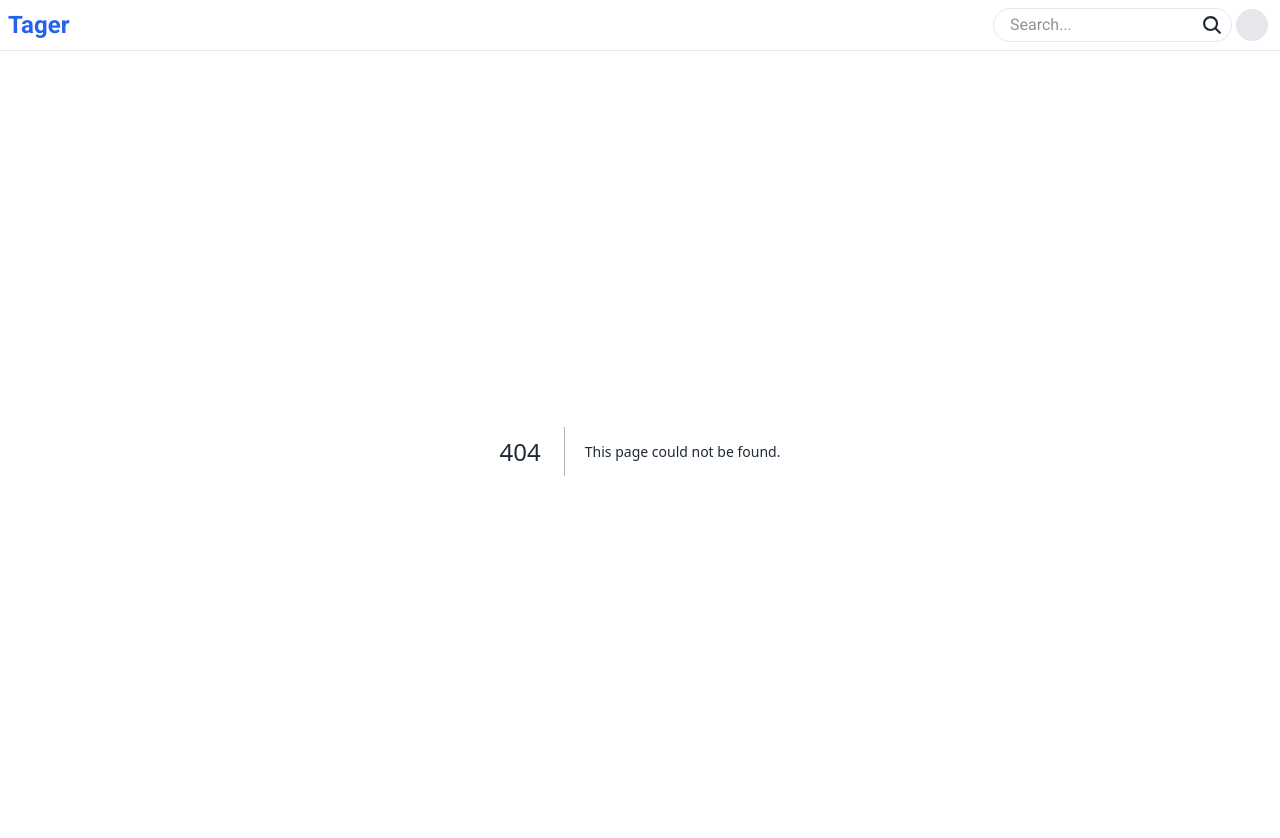
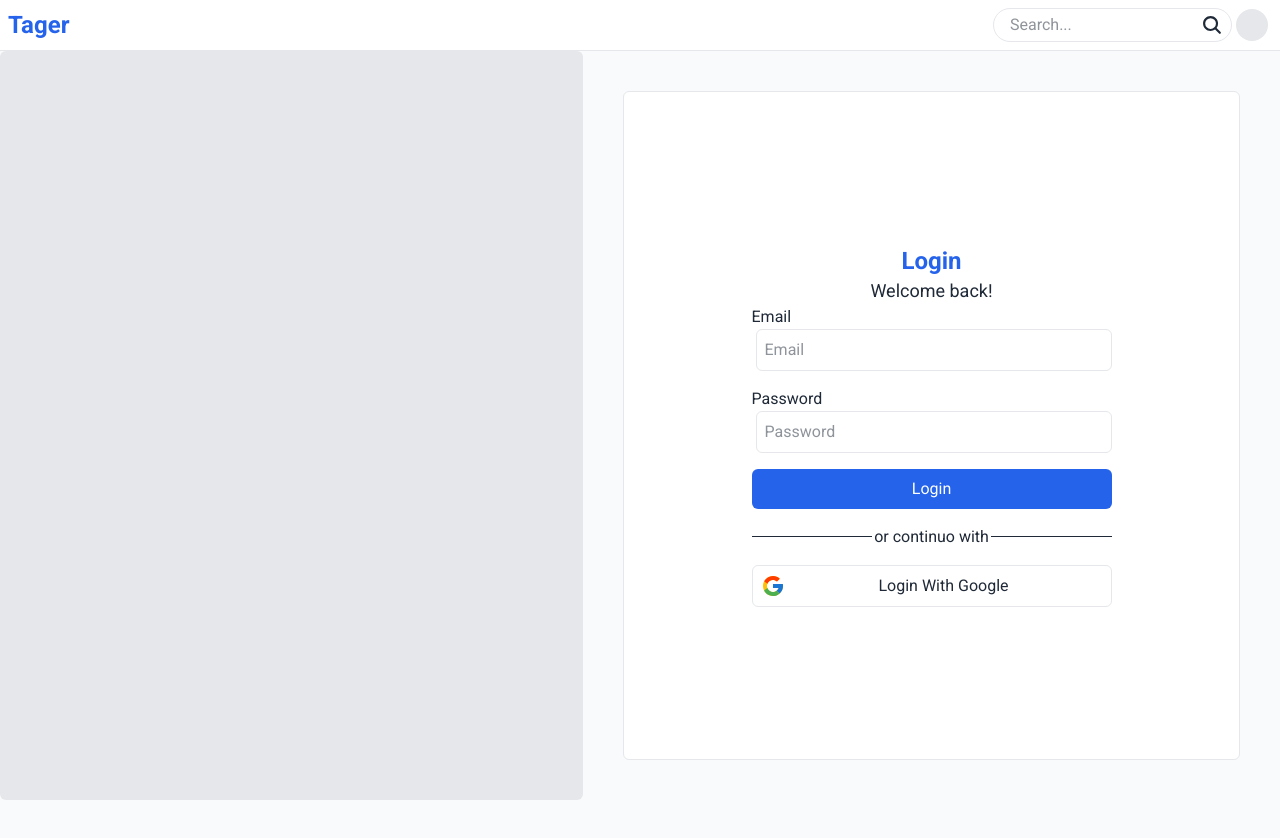
Before and after one commit to ImadAlshikh/TagerClient, a Next.js app: page /login in a window 1280 px wide. Before the commit this address had no page. Shown: the top 838 px of the page. After the commit the page ends 800 px from the top, so only its background shows below. Built offline with nearby package versions, Linux system fonts and the light colour scheme.

Commit message:
add login page

```diff
--- a/next.config.ts
+++ b/next.config.ts
@@ -1,10 +1,5 @@
 import type { NextConfig } from "next";
 
-const nextConfig: NextConfig = {
-  /* config options here */
-  experimental: {
-    webpackBuildWorker: true,
-  },
-};
+const nextConfig: NextConfig = {};
 
 export default nextConfig;
--- /dev/null
+++ b/src/app/(auth)/login/page.tsx
@@ -0,0 +1,58 @@
+import { FcGoogle } from "react-icons/fc";
+
+export default function page() {
+  return (
+    <div className="h-full">
+      <div className="flex flex-col md:flex-row h-full">
+        <div className="hidden md:block banner flex-1 bg-border animate-pulse rounded-md  min-h-full"></div>
+
+        <form className="login-form flex flex-col justify-center items-center md:flex-1 bg-white border border-border p-4  m-10 rounded-md">
+          <div className="flex flex-col items-center">
+            <h2 className="text-primary font-bold text-2xl">Login</h2>
+            <div className="text-lg">Welcome back!</div>
+          </div>
+          <div className="flex flex-col gap-4 w-90">
+            <div className="flex flex-col">
+              <label htmlFor="email">Email</label>
+              <input
+                type="text"
+                name="email"
+                id="email"
+                placeholder="Email"
+                className="px-2 py-2 ml-1 outline-text border border-border rounded-md focus:outline-2"
+              />
+            </div>
+            <div className="flex flex-col ">
+              <label htmlFor="password">Password</label>
+              <input
+                type="text"
+                name="password"
+                id="password"
+                placeholder="Password"
+                className="px-2 py-2 ml-1 outline-text border border-border  rounded-md focus:outline-2"
+              />
+            </div>
+            <button
+              type="button"
+              className="bg-primary hover:bg-primary-dark text-white rounded-md px-2 py-2"
+            >
+              Login
+            </button>
+            <div className="flex items-center gap-0.5">
+              <hr className="bg-text flex-1" />
+              <span>or continuo with</span>
+              <hr className="bg-text flex-1" />
+            </div>
+            <button
+              type="button"
+              className="rounded-md border hover:bg-bg border-border p-2 flex items-center"
+            >
+              <FcGoogle size={24} />
+              <span className="grow">Login With Google</span>
+            </button>
+          </div>
+        </form>
+      </div>
+    </div>
+  );
+}
--- a/src/app/layout.tsx
+++ b/src/app/layout.tsx
@@ -16,14 +16,16 @@ export default function RootLayout({
   children: React.ReactNode;
 }>) {
   return (
-    <html lang="en" dir="ltr">
+    <html lang="en" dir="ltr" className="h-full">
       <head>
         <meta name="viewport" content="width=device-width, initial-scale=1.0" />
       </head>
-      <body className={`w-full relative bg-bg ${robotoFont.className}`}>
+      <body
+        className={`w-full h-full flex flex-col  relative bg-bg ${robotoFont.className}`}
+      >
         <Header />
-        <div className="flex ">
-          <main className={`container mx-auto mb-5`}>{children}</main>
+        <div className="flex h-full">
+          <main className={`container mx-auto mb-5 h-full`}>{children}</main>
           {/* <Sidebar /> */}
         </div>
       </body>
--- a/src/components/layout/header/Header.tsx
+++ b/src/components/layout/header/Header.tsx
@@ -4,18 +4,21 @@ import UserProfile from "./UserProfile";
 import { CiMenuBurger } from "react-icons/ci";
 import { useState } from "react";
 import Sidebar from "../sidebars/Sidebar";
+import Link from "next/link";
 
 export default function Header() {
   const [showMenu, setShowMenu] = useState<boolean>(false);
   return (
-    <header className="w-full overflow-x-clip relative border-b p-2 text-text border-border">
+    <header className="w-full bg-white overflow-x-clip relative border-b p-2 text-text border-border">
       <div className="header-container container mx-auto flex justify-between items-center ">
-        <h1 className="text-primary font-bold text-2xl">Tager</h1>
+        <Link href={"/"} className="text-primary font-bold text-2xl">
+          Tager
+        </Link>
         <div className="flex items-center gap-1">
           <SearchBar />
           <UserProfile />
           <button type="button" onClick={() => setShowMenu((prev) => !prev)}>
-            <CiMenuBurger className="md:hidden" size={24} />
+            <CiMenuBurger className="menu-button md:hidden" size={24} />
           </button>
         </div>
         <Sidebar visible={showMenu} />
--- a/src/components/layout/sidebars/Sidebar.tsx
+++ b/src/components/layout/sidebars/Sidebar.tsx
@@ -1,22 +1,45 @@
 "use client";
-import { ReactElement, useEffect, useRef } from "react";
+import { ReactElement, useEffect, useRef, useState } from "react";
 import { IoSearch } from "react-icons/io5";
 import { IoMdSettings } from "react-icons/io";
 import { MdExplore } from "react-icons/md";
 import { CgProfile } from "react-icons/cg";
 import { FiLogOut } from "react-icons/fi";
-import { motion } from "motion/react";
 
 export default function Sidebar({ visible }: { visible: boolean }) {
+  const [visiblity, setVisiblity] = useState<boolean>(visible);
   const sidebarRef = useRef<HTMLElement>(null);
-  console.log("visible:", visible);
+
   useEffect(() => {
-    if (visible) {
+    setVisiblity(visible);
+  }, [visible]);
+
+  useEffect(() => {
+    if (visiblity) {
       document.body.style.overflow = "hidden";
     } else {
       document.body.style.overflow = "auto";
     }
-  }, [visible]);
+  }, [visiblity]);
+
+  useEffect(() => {
+    const checkOutClick = (e: MouseEvent) => {
+      if (
+        sidebarRef.current &&
+        e.target instanceof Node &&
+        !(
+          e.target instanceof HTMLElement &&
+          e.target.classList.contains("menu-button")
+        ) &&
+        !sidebarRef.current.contains(e.target)
+      ) {
+        setVisiblity(false);
+      }
+    };
+
+    addEventListener("mousedown", checkOutClick);
+    return () => removeEventListener("mousedown", checkOutClick);
+  }, []);
 
   const sections: { name: string; icon?: ReactElement; color?: string }[] = [
     { name: "search", icon: <IoSearch size={18} /> },
@@ -34,14 +57,14 @@ export default function Sidebar({ visible }: { visible: boolean }) {
     <aside
       ref={sidebarRef}
       className={`side-bar visible md:hidden absolute overflow-hidden  h-full duration-500 ltr:right-0 rtl:-left-[50%] transition-all  select-none top-full p-4 flex flex-col ltr:border-l rtl:border-r z-10 border-border bg-white w-80! min-h-screen ${
-        visible ? "ltr: translate-x-0" : "ltr:translate-x-full"
+        visiblity ? "ltr: translate-x-0" : "ltr:translate-x-full"
       }`}
     >
       <h2 className="text-primary font-bold text-xl">Tager</h2>
       {sections.map((section, i) => (
         <div
           key={i}
-          className={`px-2 flex items-center gap-1 font-bold bg-white ${
+          className={`px-2 flex items-center gap-1 rounded-md font-bold bg-white hover:bg-bg  ${
             section.color?.length ? `text-red-500` : ""
           }`}
         >
--- a/src/components/ui/search/SearchBar.tsx
+++ b/src/components/ui/search/SearchBar.tsx
@@ -10,7 +10,7 @@ export default function SearchBar() {
         placeholder="Search..."
         className="hidden md:block px-2 py-1  rounded-full focus:outline-0"
       />
-      <IoSearch size={22} />
+      <IoSearch size={22} aria-label="search button" />
     </div>
   );
 }
```
